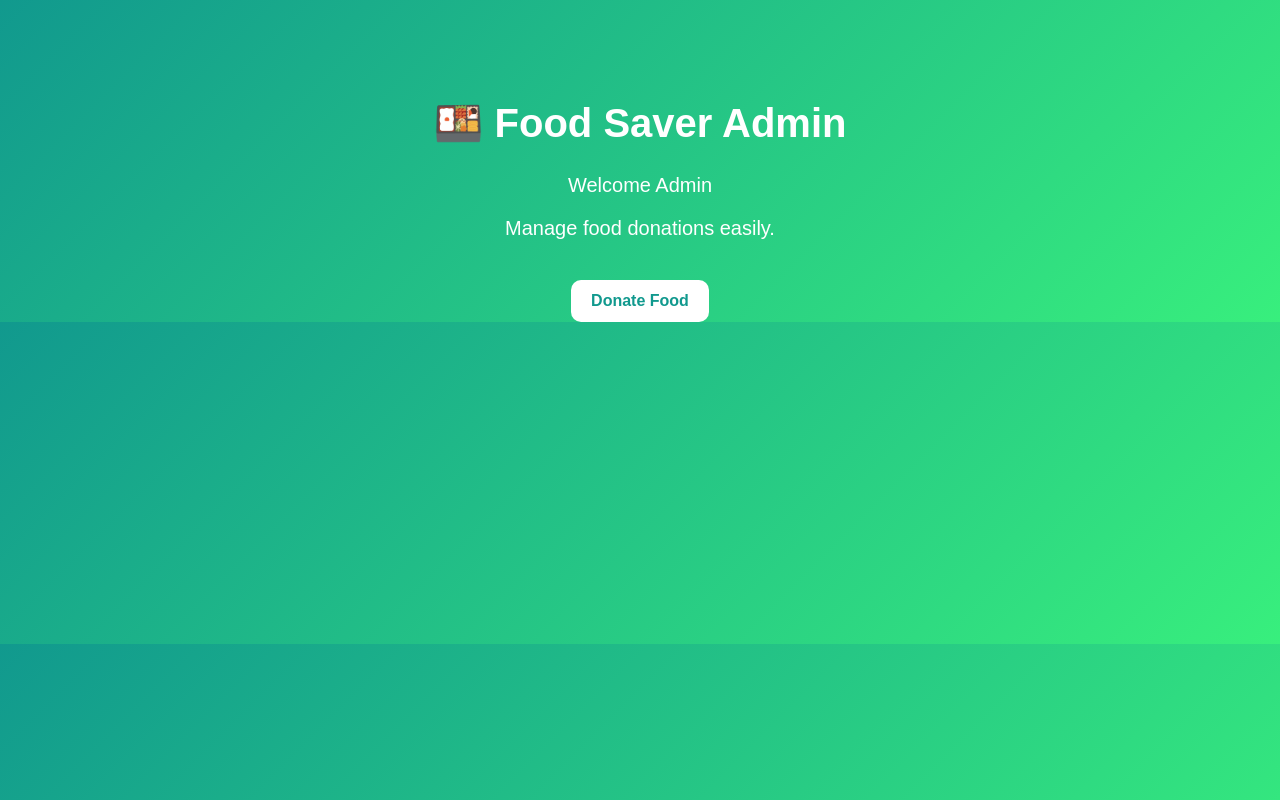
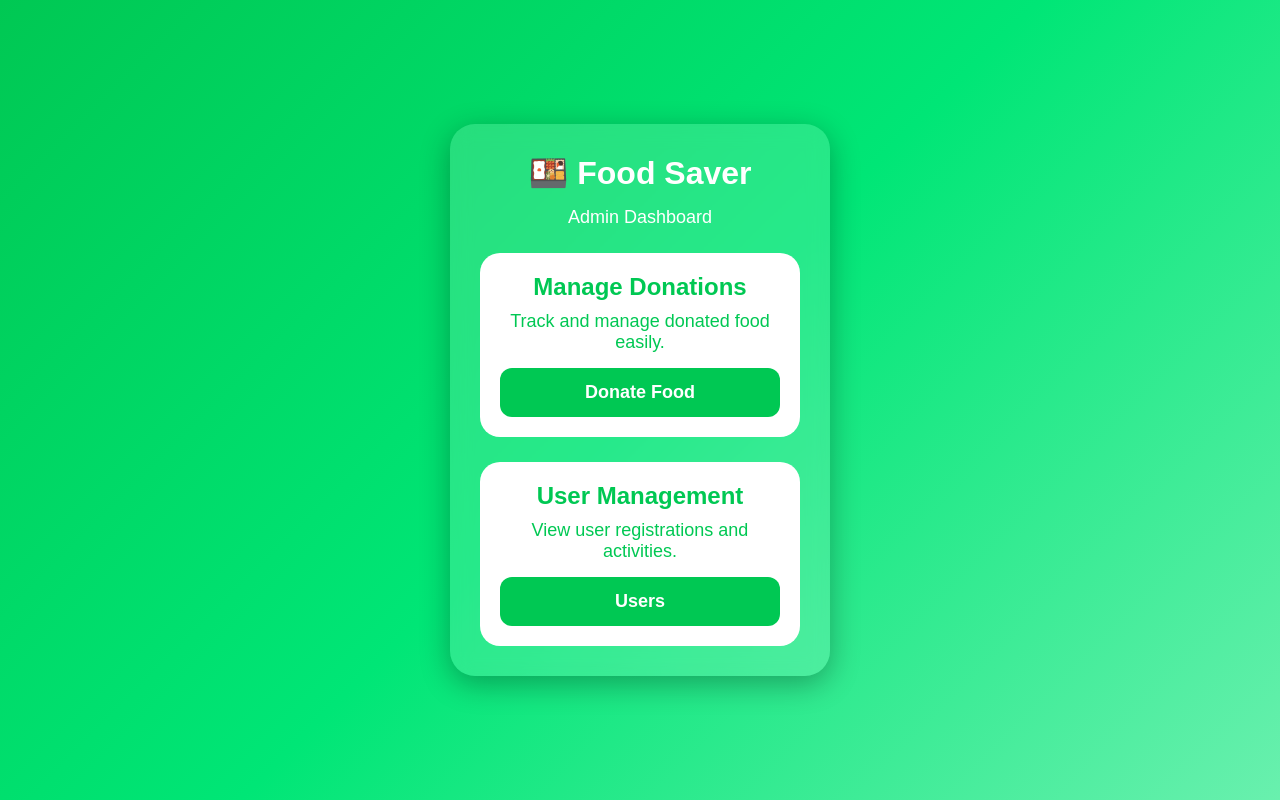
Before and after one commit to FAMITHABANUN/food-saver, a Flask app: page /admin-dashboard in a window 1280 px wide. Run offline with Flask 3, Linux system fonts and the light colour scheme.

Commit message:
Add files via upload

```diff
--- a/templates/admin_dashboard.html
+++ b/templates/admin_dashboard.html
@@ -1,69 +1,142 @@
 <!DOCTYPE html>
 <html>
 <head>
-<title>Admin Dashboard</title>
+<title>Food Saver Admin</title>
+
+<meta name="viewport" content="width=device-width, initial-scale=1.0">
 
 <style>
 
+*{
+    margin:0;
+    padding:0;
+    box-sizing:border-box;
+}
+
 body{
 
-    margin:0;
+    height:100vh;
 
     font-family:Arial;
 
-    background: linear-gradient(135deg,#11998e,#38ef7d);
+    display:flex;
+
+    justify-content:center;
+
+    align-items:center;
+
+    background: linear-gradient(135deg,#00c853,#00e676,#69f0ae);
+
+}
+
+.container{
+
+    width:90%;
+    max-width:380px;
+
+    background: rgba(255,255,255,0.15);
+
+    backdrop-filter: blur(10px);
+
+    padding:30px;
+
+    border-radius:25px;
+
+    text-align:center;
 
     color:white;
 
-    text-align:center;
-}
-
-.box{
-
-    margin-top:100px;
+    box-shadow:0px 8px 30px rgba(0,0,0,0.3);
 }
 
 h1{
-    font-size:40px;
+
+    font-size:32px;
+
+    margin-bottom:15px;
 }
 
 p{
-    font-size:20px;
+
+    margin-top:10px;
+
+    font-size:18px;
+}
+
+.card{
+
+    background:white;
+
+    color:#00c853;
+
+    margin-top:25px;
+
+    padding:20px;
+
+    border-radius:20px;
 }
 
 .button{
 
-    display:inline-block;
+    display:block;
 
-    margin-top:20px;
+    margin-top:15px;
 
-    padding:12px 20px;
+    padding:14px;
 
-    background:white;
+    background:#00c853;
 
-    color:#11998e;
+    color:white;
 
     text-decoration:none;
 
-    border-radius:10px;
+    border-radius:12px;
+
+    font-size:18px;
 
     font-weight:bold;
 }
 
+.button:hover{
+
+    background:#009624;
+}
+
 </style>
+
 </head>
 
 <body>
 
-<div class="box">
+<div class="container">
 
-<h1>🍱 Food Saver Admin</h1>
+<h1>🍱 Food Saver</h1>
 
-<p>Welcome Admin</p>
+<p>Admin Dashboard</p>
 
-<p>Manage food donations easily.</p>
+<div class="card">
 
-<a class="button" href="/donate">Donate Food</a>
+<h2>Manage Donations</h2>
+
+<p>Track and manage donated food easily.</p>
+
+<a class="button" href="/donate">
+Donate Food
+</a>
+
+</div>
+
+<div class="card">
+
+<h2>User Management</h2>
+
+<p>View user registrations and activities.</p>
+
+<a class="button" href="/register">
+Users
+</a>
+
+</div>
 
 </div>
 
```
